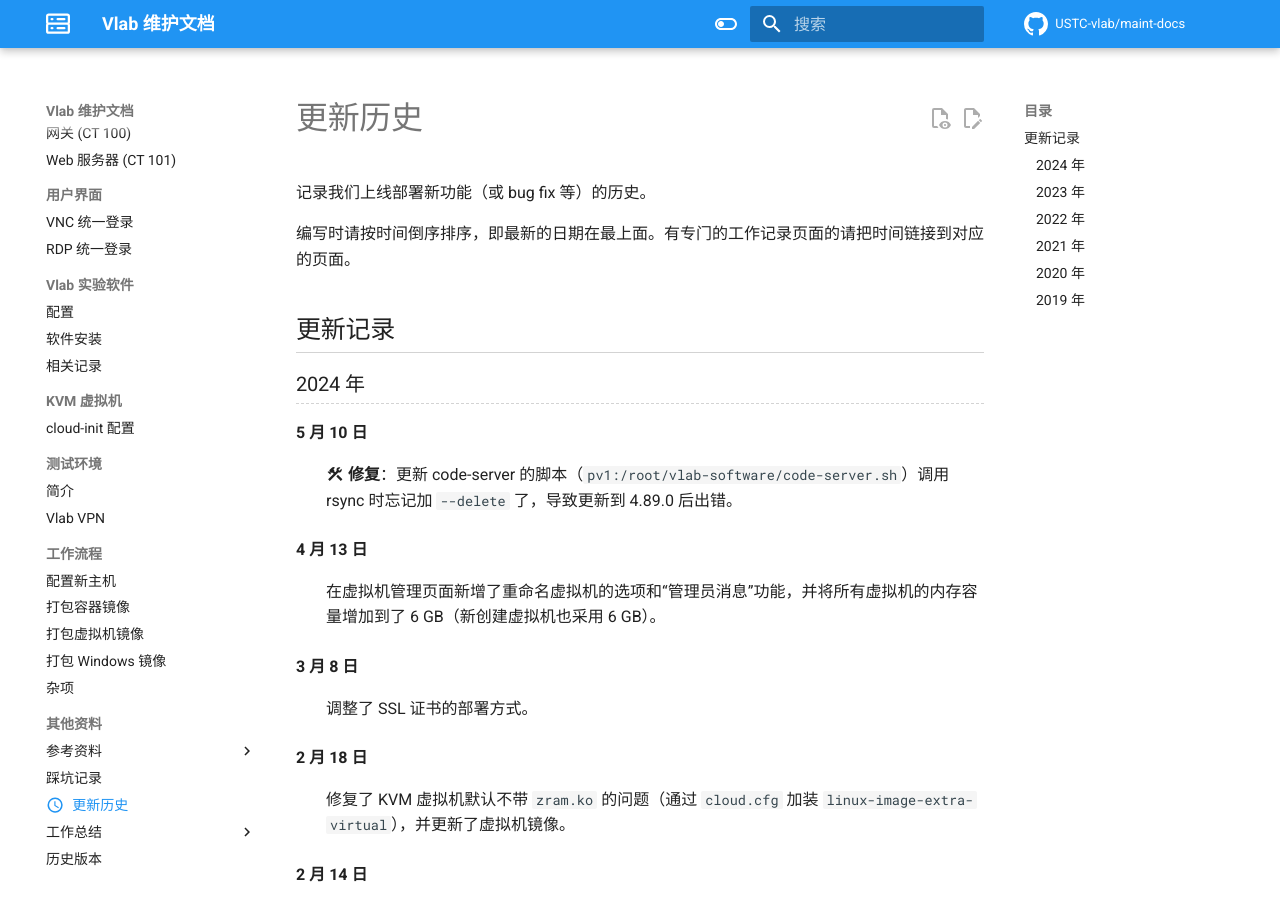
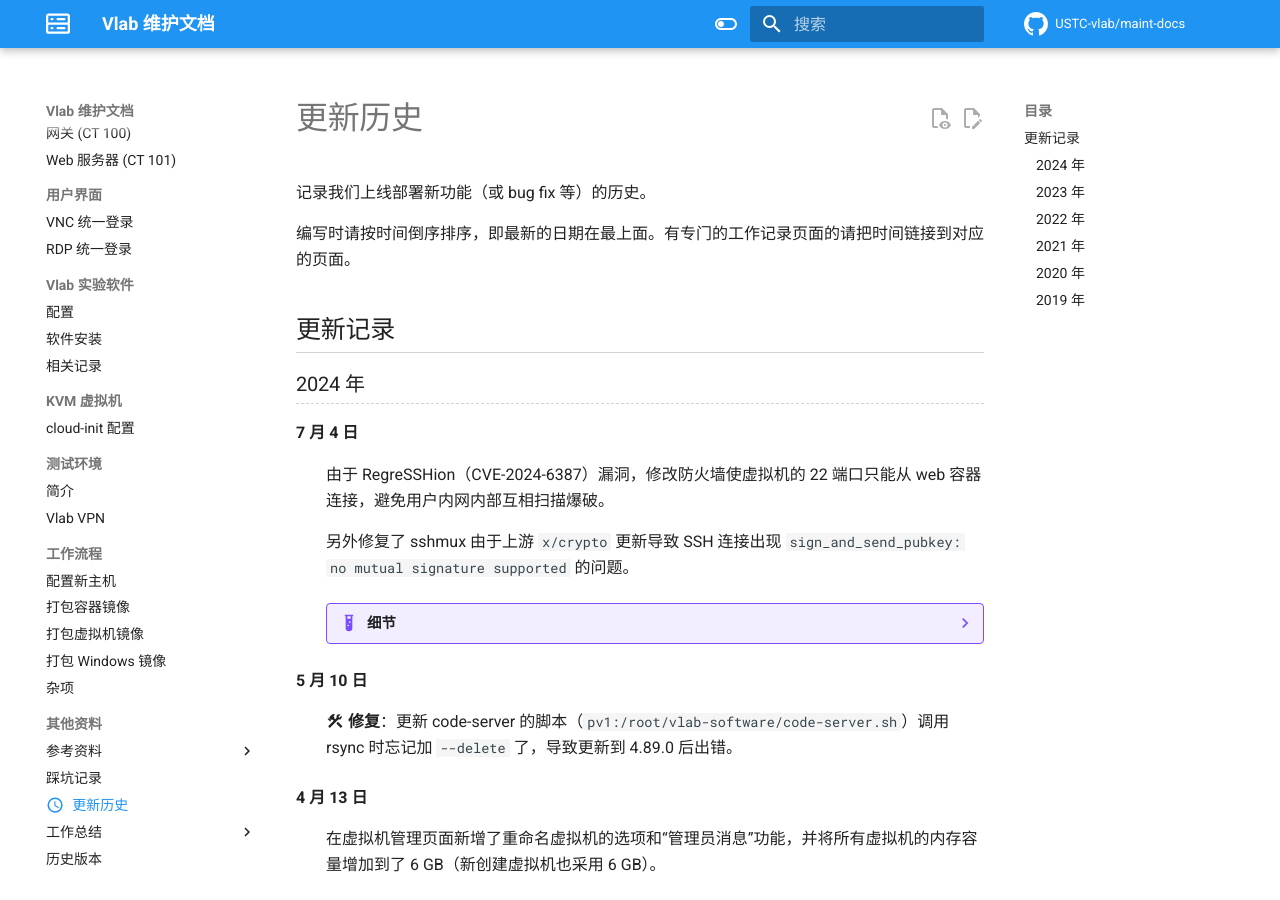
Before and after one commit to USTC-vlab/maint-docs, an MkDocs documentation site: the page built from docs/changelog.md, in a window 1280 px wide and 900 px high. Built offline with MkDocs 1.6.1 and Material for MkDocs 9.7.7, drawn with Linux system fonts in a browser that asks for light colours; comment, search, counter and statistics services are not loaded.

Commit message:
changelog: Add fix on 2024-07-04

````diff
--- a/docs/changelog.md
+++ b/docs/changelog.md
@@ -11,6 +11,40 @@ icon: material/clock-outline
 ## 更新记录
 
 ### 2024 年
+
+7 月 4 日
+
+:   由于 RegreSSHion（CVE-2024-6387）漏洞，修改防火墙使虚拟机的 22 端口只能从 web 容器连接，避免用户内网内部互相扫描爆破。
+
+    另外修复了 sshmux 由于上游 `x/crypto` 更新导致 SSH 连接出现 `sign_and_send_pubkey: no mutual signature supported` 的问题。
+
+    ??? example "细节"
+
+        OpenSSH 开启 DEBUG1 之后可以看到如下输出：
+
+        ```text
+        debug1: kex_ext_info_client_parse: server-sig-algs=<>
+        ```
+
+        检查 1 月份将 `x/crypto` [更新][x/crypto-v0.18.0]到 v0.18.0 的时候没有注意到 `ServerConfig` 添加了一个字段 `PublicKeyAuthAlgorithms`，且默认的列表仅在 `NewServerConn` 内设置（不像 `Config` 有 `SetDefaults` 方法）；而我们使用了自己写的 `NewPipeSession` 方法，因此这个字段一直为空。
+
+        解决方法是在 `pipe.go` 中加一个函数将默认的 algorithm 列表导出：
+
+        ```go
+        func DefaultPublicKeyAuthAlgos() []string {
+            return supportedPublicKeyAuthAlgos
+        }
+        ```
+
+        然后在我们的前端代码中使用即可：
+
+        ```go
+        sshConfig := &ssh.ServerConfig{
+            PublicKeyAuthAlgorithms: ssh.DefaultPublicKeyAuthAlgos(),
+        }
+        ```
+
+  [x/crypto-v0.18.0]: https://github.com/USTC-vlab/sshmux/commit/8775b78a26631bdb74d0f69a50d027ae5d9eb237#diff-636282d8dee065d904d0a0074f64f4780fb719ef3354da1e22eab3609e6adc07
 
 5 月 10 日
 
````
